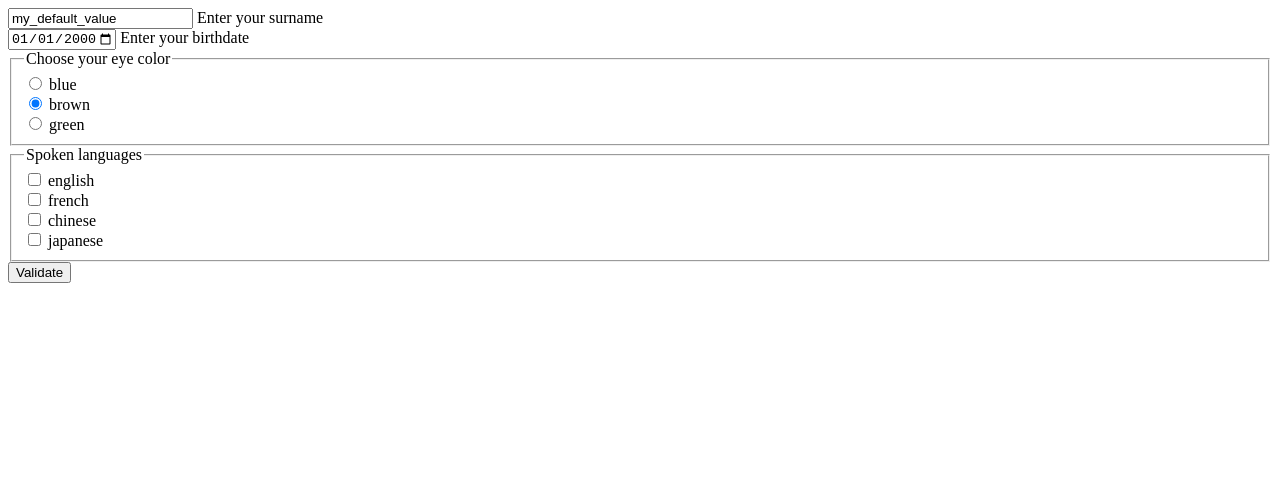
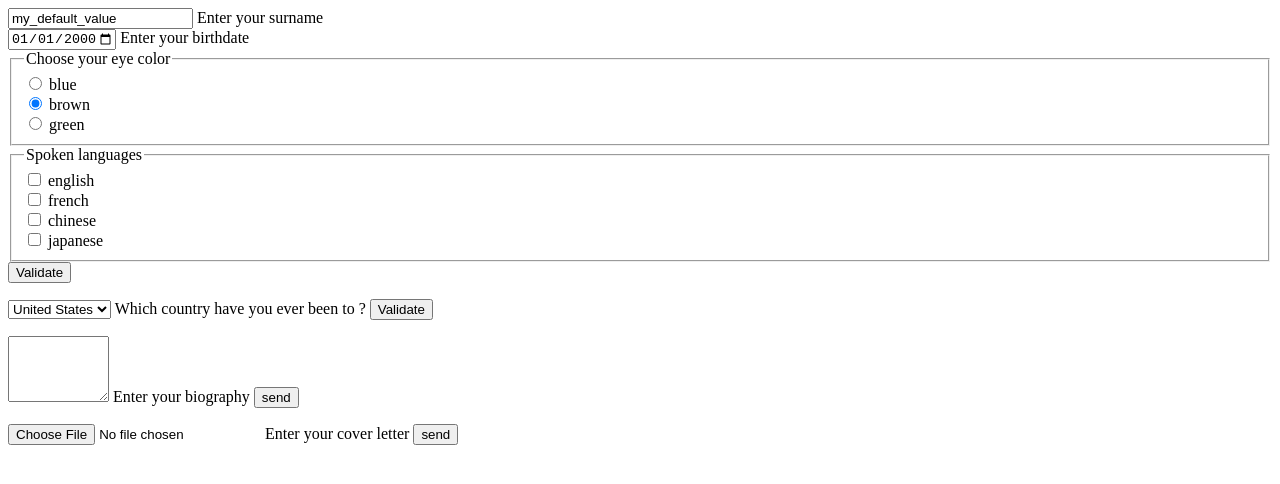
Before and after one commit to antoineMontier/PHP_learning, a plain HTML site: page Revisions/test_form.html in a window 1280 px wide. Drawn offline with Linux system fonts and the light colour scheme.

Commit message:
worked on forms

```diff
--- a/Revisions/test_form.html
+++ b/Revisions/test_form.html
@@ -65,5 +65,33 @@
 
         <input type="submit" value="Validate" />
     </form>
+
+    <form action="script.php" method="post">
+
+        <select name="Country[]" id="countryform">
+
+            <option value="France" selected>France</option>
+            <option value="Germany" selected>Germany</option>
+            <option value="United States" selected>United States</option>
+            <option value="English">English</option>
+            <option value="Australia">Australia</option>
+
+        </select>
+        <label for="countryform">Which country have you ever been to ?</label>
+
+        <input type="submit" value="Validate">
+    </form>
+
+    <form action="script.php" method="post">
+        <textarea name="bio" rows="4" cols="10" id="bioform" required></textarea>
+        <label for="bioform">Enter your biography</label>
+        <input type="submit" value="send" />
+    </form>
+
+    <form action="script.php" method="post">
+        <input type="file" name="cover_letter" accept="application/pdf" required/>
+        <label for="cover_letter">Enter your cover letter</label>
+        <input type="submit" value="send" />
+    </form>
 </body>
 </html>
```
Also changed, not shown: 2 other files.
